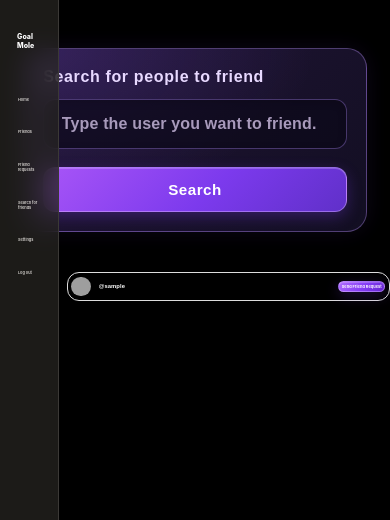
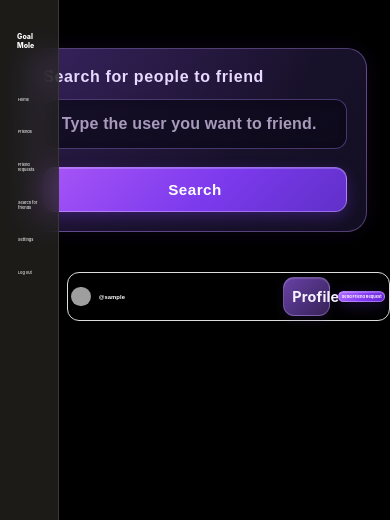
Before and after one commit to Deedacruh/Goal_Mole, a Flask app: template templates/people_search.html in a window 390 px wide. Shown: the top 520 px of the page. Run offline with Flask 3, Linux system fonts and the light colour scheme; the template is opened without the code that fills it: most values are stand-ins (such as "Sample title", 1, 10 or a date in 2020); grey boxes are pictures that could not be loaded.

Commit message:
Add Profile buttons and update home_page and people_search and profile_page

```diff
--- a/app.py
+++ b/app.py
@@ -350,14 +350,6 @@ def get_profile_picture(username):
     return profile_picture, 200, {"Content-Type": "image/jpeg"}
     # 200 is the value that means that everything worked out and third item tells flask what kind of item we are sending and the browser read and decodes it.
 
-@app.route("/profile")
-def profile_page_check(): #This whole thing needs to go by user. Not just as a blatant /profile.
-    user = session.get("user")
-    if user:
-        return render_template("profile_page.html", user=user)
-    else:
-        return render_template("front_page.html")
-
 @app.route("/log_out")
 def log_out():
     session.clear()
@@ -427,8 +419,6 @@ def friend_requesting():
             "INSERT INTO requests VALUES (?, ?)",
             (user["username"], selected_user)
         )
-    connection.commit()
-    connection.close()
     return redirect(request.referrer or "/people_search")
 
 @app.route("/friend_requests", methods=["GET"])
@@ -898,6 +888,14 @@ def add_location():
             (inputted_location, user["username"])
         )
     return redirect("/settings")
+@app.route("/profile", methods=["GET"])
+def profile_page_check(): #This whole thing needs to go by user. Not just as a blatant /profile.
+    user = session.get("user")
+    selected_user = request.form.get("selected_profile_user")
+    if user and selected_user:
+        return render_template("profile_page.html", user=user, selected_user=selected_user)
+    else:
+        return render_template("front_page.html")
 # Keep this at the bottom. This is what starts the server.
 if __name__ == "__main__":
     app.run(debug=True)
--- a/templates/home_page.html
+++ b/templates/home_page.html
@@ -6,6 +6,7 @@
         </div>
         <h1 id="home_page_username">@{{ user["username"] }}</h1>
         <img class="profile_pictures" id="pfp_homepage" src="{{ url_for('get_profile_picture', username=session['user']['username']) }}">
+        <input type="hidden" name="selected_profile_user" value="{{  user['username']  }}">
         <a id="individual_profile_link" href="/profile">My profile</a>
         <!-- this img automatically sends the action that this url resides in flask. In this case, it is a function called get_profile_picture. -->
 
--- a/templates/people_search.html
+++ b/templates/people_search.html
@@ -14,6 +14,12 @@
             <div class="card">
                 <img class="profile_pictures" id="pfp_pot_friends_search" src="{{ url_for('get_profile_picture', username=person['username']) }}">
                 <h2>@{{ person['username'] }}</h2>
+                <form action="/profile"> <!--Maybe change this an a href and make sure it goes to get-->
+                    <input type="hidden" name="selected_profile_user" value="{{ person['username'] }}">
+                    <button class="view_profile_button_search">
+                        Profile
+                    </button>
+                </form>
                 {% if person['username'] in friends %}
                     <button class="friend_request_button">
                         Friended
@@ -386,7 +392,138 @@
             transition: none;
         }
     }
+    /* =========================================
+    VIEW PROFILE BUTTON — PURPLE GALAXY
+    ========================================= */
 
+    .view_profile_button_search {
+        width: 100%;
+        box-sizing: border-box;
+        padding: 0.7rem 1rem;
+
+        color: #f8f2ff;
+        font-family: -apple-system, BlinkMacSystemFont, "Segoe UI",
+                    "Noto Sans", Helvetica, Arial, sans-serif;
+        font-size: 0.95rem;
+        font-weight: 650;
+        letter-spacing: 0.01em;
+        text-align: center;
+
+        background: linear-gradient(
+            135deg,
+            #6841a5,
+            #4c307b 55%,
+            #382258
+        );
+
+        border: 1px solid rgba(210, 185, 255, 0.3);
+        border-radius: 11px;
+
+        box-shadow:
+            0 4px 12px rgba(76, 48, 123, 0.2),
+            inset 0 1px rgba(255, 255, 255, 0.12);
+
+        cursor: pointer;
+
+        transition:
+            transform 0.2s ease,
+            background 0.2s ease,
+            box-shadow 0.2s ease,
+            border-color 0.2s ease;
+    }
+
+    .view_profile_button_search:hover {
+        background: linear-gradient(
+            135deg,
+            #8055c4,
+            #633da0 55%,
+            #4c2b7c
+        );
+
+        border-color: rgba(220, 194, 255, 0.65);
+
+        box-shadow:
+            0 7px 20px rgba(124, 58, 237, 0.3),
+            0 0 12px rgba(168, 85, 247, 0.12);
+
+        transform: translateY(-2px);
+    }
+
+    .view_profile_button_search:active {
+        transform: translateY(0);
+    }
+
+    .view_profile_button_search:focus-visible {
+        outline: 2px solid #c4a2ff;
+        outline-offset: 3px;
+    }
+
+    /* LIGHT THEME */
+    body.light .view_profile_button_search {
+        color: #6941a5;
+        background: linear-gradient(135deg, #eee3ff, #f8f3ff);
+        border-color: #d8c4f5;
+        box-shadow: 0 2px 8px rgba(105, 65, 165, 0.08);
+    }
+
+    body.light .view_profile_button_search:hover {
+        background: linear-gradient(135deg, #e3d0ff, #f2e8ff);
+        border-color: #b99add;
+        box-shadow: 0 5px 14px rgba(105, 65, 165, 0.16);
+    }
+
+    /* CUSTOM WALLPAPER */
+    body.custom .view_profile_button_search {
+        background: linear-gradient(
+            135deg,
+            rgba(104, 65, 165, 0.9),
+            rgba(56, 34, 88, 0.85)
+        );
+
+        border-color: rgba(210, 185, 255, 0.4);
+        -webkit-backdrop-filter: blur(10px);
+        backdrop-filter: blur(10px);
+    }
+
+    body.custom .view_profile_button_search:hover {
+        background: linear-gradient(
+            135deg,
+            rgba(128, 85, 196, 0.95),
+            rgba(76, 43, 124, 0.92)
+        );
+    }
+
+    /* MOBILE */
+    @media (max-width: 600px) {
+        .view_profile_button_search {
+            font-size: 0.9rem;
+            padding: 0.65rem 0.5rem;
+        }
+    }
+
+    /* REDUCED MOTION */
+    @media (prefers-reduced-motion: reduce) {
+        .view_profile_button_search {
+            transition: none;
+        }
+    }
+    /* PROFILE BUTTON — POSITION NEXT TO FRIEND REQUEST */
+    .card form:has(.view_profile_button_search) {
+        margin-left: auto;
+        width: 15%;
+        display: flex;
+        flex-shrink: 0;
+    }
+
+    .card form:has(.view_profile_button_search) + form,
+    .card form:has(.view_profile_button_search) + .friend_request_button {
+        margin-left: 0;
+    }
+
+    .card .view_profile_button_search {
+        width: 100%;
+        box-sizing: border-box;
+    }
 </style>
 
 {% endblock %}
--- a/templates/profile_page.html
+++ b/templates/profile_page.html
@@ -4,13 +4,13 @@
         <link rel="stylesheet" href="{{ url_for('static', filename='styles.css') }}">
         <meta charset="UTF-8">
         <meta name="viewport" content="width=device-width, initial-scale=1.0">
-        <title>Profiles {{  user["username"]  }}</title>
+        <title>Goal Mole: {{  selected_user  }}</title>
     </head>
     <body>
         <h1>
-            {{  user["username"]  }}
+            {{  selected_user  }}
         </h1>
-        <img class="profile_pictures" src="{{ url_for('get_profile_picture', username=session['user']['username']) }}"> <!-- Don't know what to do with this url right now.-->
+        <img class="profile_pictures" src="{{ url_for('get_profile_picture', username={{  selected_user  }}) }}"> <!-- Don't know what to do with this url right now.-->
         <!-- placeholder.jpg in the frontend folder -->
     </body>
 </html>
```
